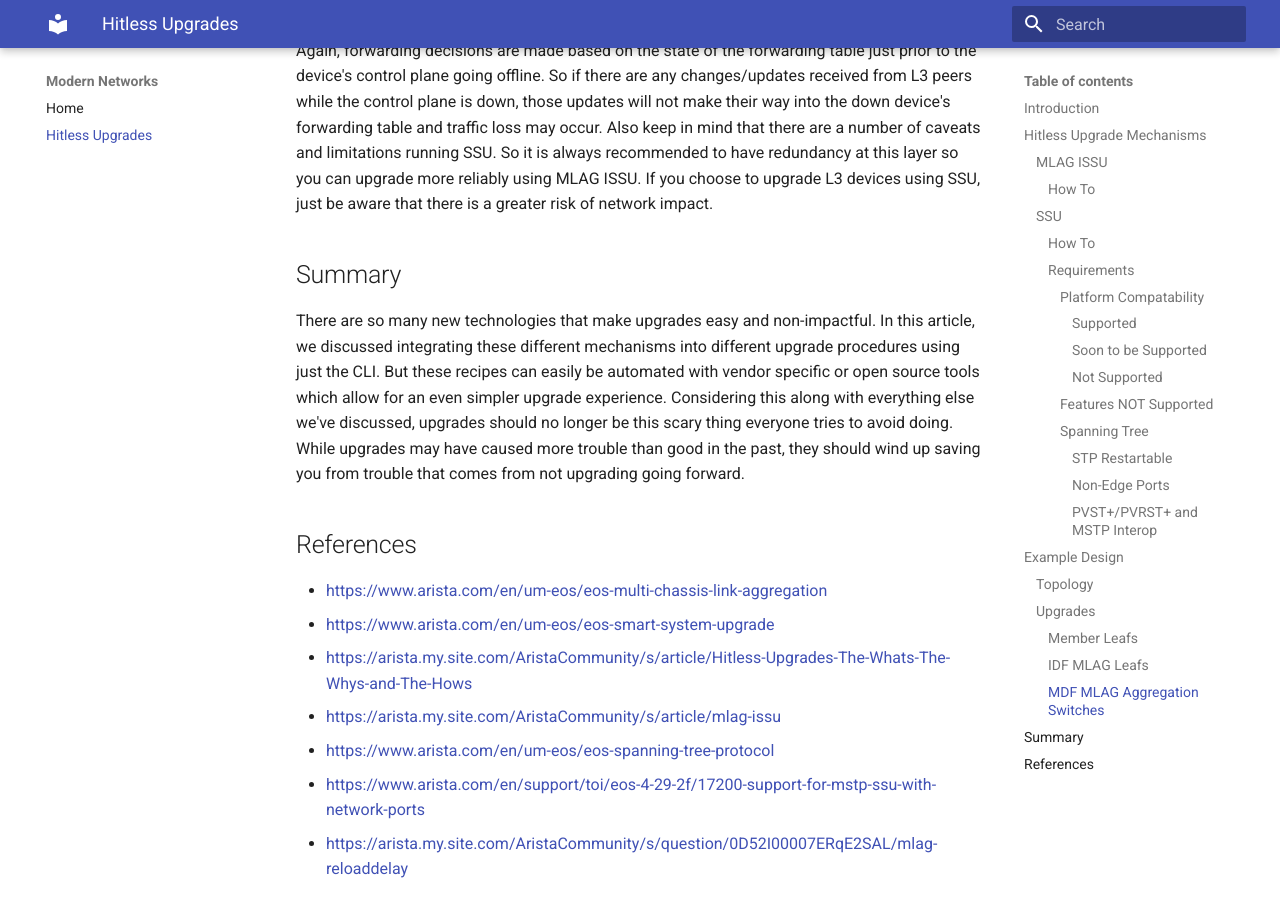
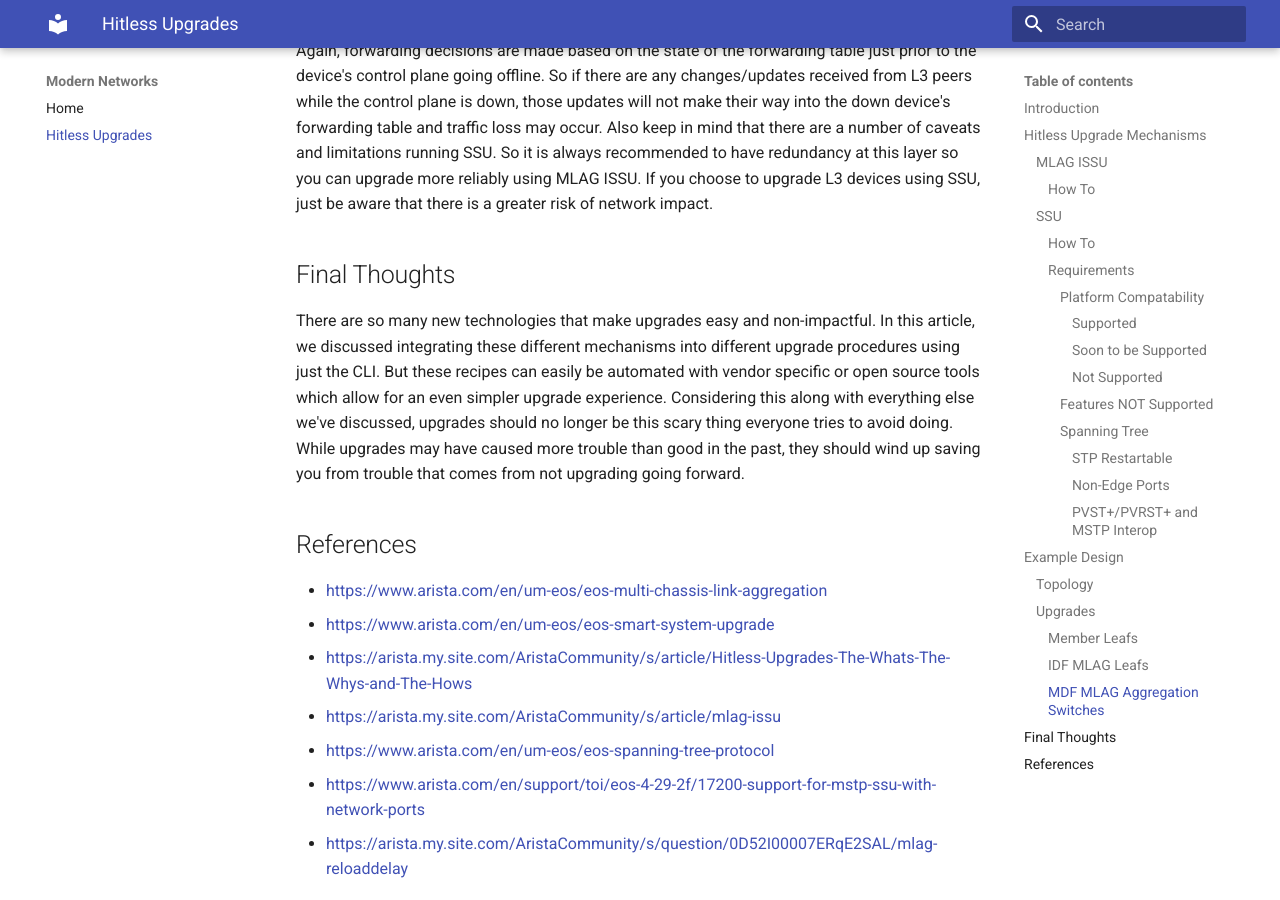
Before and after one commit to jrecchia1029/modern-networks, an MkDocs documentation site: the page built from docs/hitless-upgrades/hitless-upgrades-in-campus.md, in a window 1280 px wide and 900 px high, scrolled down 13008 px. Built offline with MkDocs 1.6.1 and Material for MkDocs 9.7.7, drawn with Linux system fonts in a browser that asks for light colours.

Commit message:
Changed last section name to 'Final Thoughts'

```diff
--- a/docs/hitless-upgrades/hitless-upgrades-in-campus.md
+++ b/docs/hitless-upgrades/hitless-upgrades-in-campus.md
@@ -327,7 +327,7 @@
 
 Again, forwarding decisions are made based on the state of the forwarding table just prior to the device's control plane going offline. So if there are any changes/updates received from L3 peers while the control plane is down, those updates will not make their way into the down device's forwarding table and traffic loss may occur. Also keep in mind that there are a number of caveats and limitations running SSU. So it is always recommended to have redundancy at this layer so you can upgrade more reliably using MLAG ISSU. If you choose to upgrade L3 devices using SSU, just be aware that there is a greater risk of network impact.
 
-## Summary
+## Final Thoughts
 There are so many new technologies that make upgrades easy and non-impactful. In this article, we discussed integrating these different mechanisms into different upgrade procedures using just the CLI. But these recipes can easily be automated with vendor specific or open source tools which allow for an even simpler upgrade experience. Considering this along with everything else we've discussed, upgrades should no longer be this scary thing everyone tries to avoid doing. While upgrades may have caused more trouble than good in the past, they should wind up saving you from trouble that comes from not upgrading going forward.
 
 ## References
```
